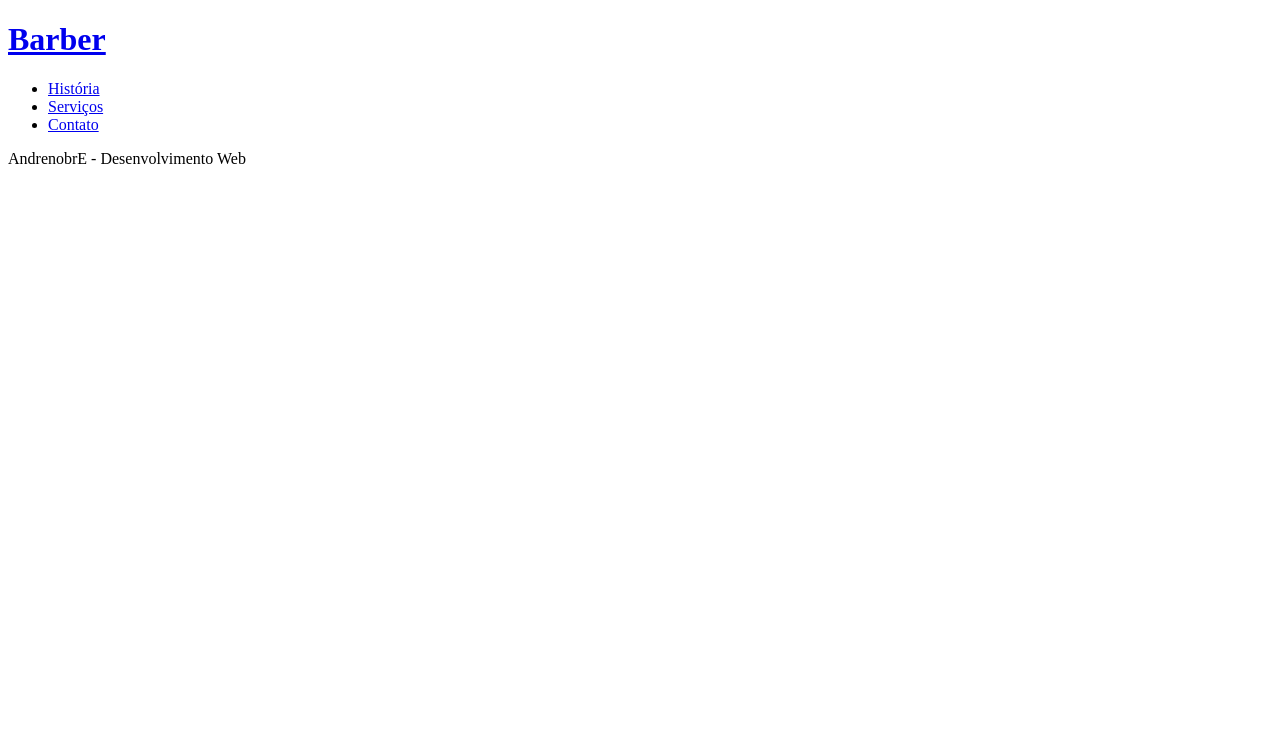
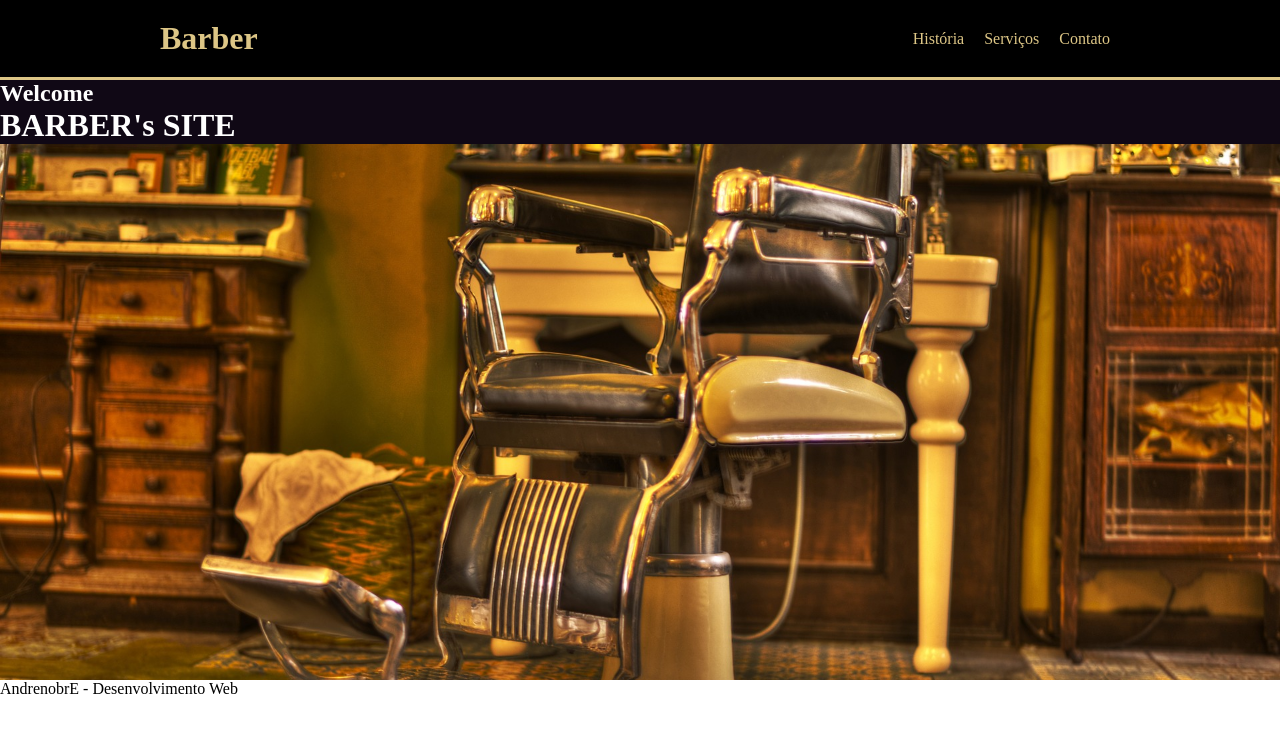
Before and after one commit to 4ndrenobr3/estudoGridFlex, a plain HTML site: page portfolio/barber/barber.html in a window 1280 px wide. Drawn offline with Linux system fonts and the light colour scheme.

Commit message:
Stylize Header

```diff
--- a/portfolio/barber/barber.html
+++ b/portfolio/barber/barber.html
@@ -6,14 +6,14 @@
     <meta http-equiv="X-UA-Compatible" content="ie=edge">
     <title>Barber</title>
     <script src="https://kit.fontawesome.com/57f7d76fd5.js"></script>
-
+    <link rel="stylesheet" href="css/barberStyle.css">
 
 </head>
 <body>
 
     <header class="headerPrincipal">
         <div class="container">
-            <a href="index.html" class="headerLogo grid-6">
+            <a href="index.html" class="headerLogo">
                 <h1>Barber</h1>
             </a>
 
@@ -28,13 +28,14 @@
     </header>
 
     <main class="mainIntro">
-
+        <h2>Welcome</h2>
+        <h1>BARBER's SITE</h1>
     </main>
 
 
 
     <footer class="rodape">
-        <div class="container">
+        <div>
              <p>AndrenobrE - Desenvolvimento Web </p>
         </div>
     </footer>
--- /dev/null
+++ b/portfolio/barber/css/barberStyle.css
@@ -0,0 +1,60 @@
+/* reset */
+
+body, h1, h2, h3, p, ul{
+    padding: 0;
+    margin: 0;
+}
+
+*{
+    box-sizing: border-box;
+}
+
+.container{
+    display: flex;
+    max-width: 960px;
+    margin: 0 auto;
+}
+
+
+/* Header */
+
+.headerPrincipal{
+    background-color: #000;
+    border-bottom: 3px solid #ddc686;
+    padding: 20px 0;
+}
+
+.headerPrincipal a{
+    text-decoration: none;
+    color: #ddc686;
+}
+
+.headerNav {
+    flex: 1;
+    align-self: center;
+}
+
+.headerNav ul{
+  float: right;
+  display: flex;
+  list-style: none;
+  color: #ddc686;
+}
+
+.headerNav ul li a{
+   padding: 10px;
+}
+
+/* Main */
+
+.mainIntro{
+    background: url("../img/main.jpg") no-repeat center;
+    background-size: cover;
+    background-color: #000;
+    height: 600px;
+    color:  #fff;
+}
+
+.mainIntro h1, .mainIntro h2{
+    background-color: #100815;
+}
```
Also changed, not shown: portfolio/barber/img/main.jpg (added).
